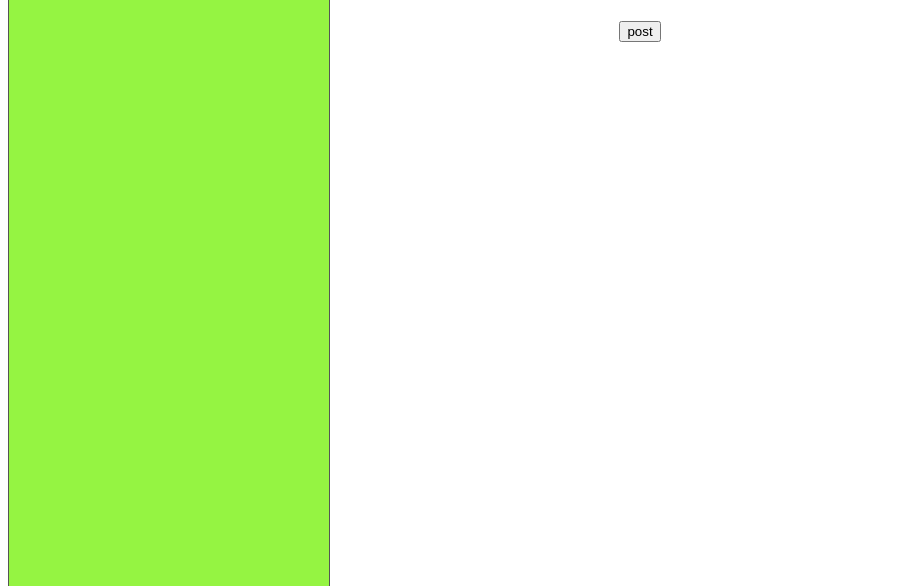
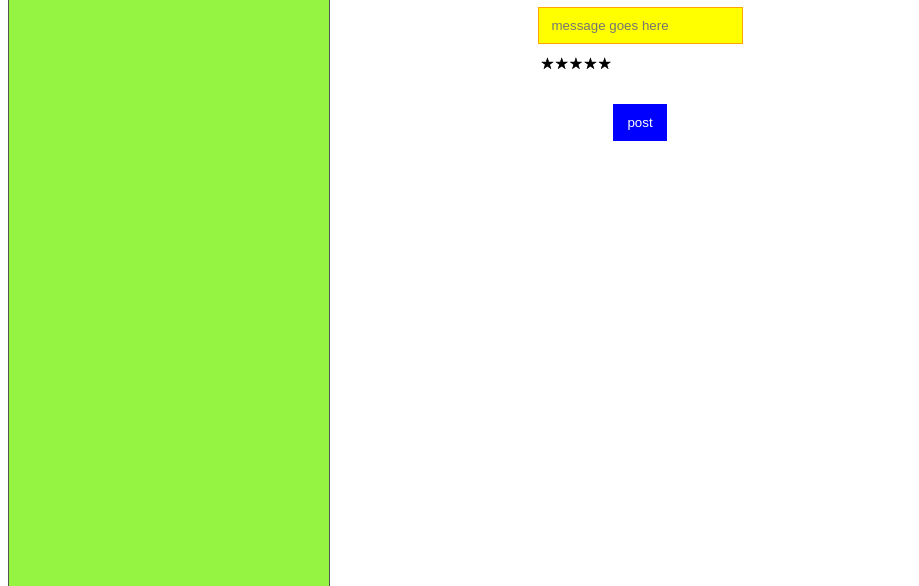
Before and after one commit to girlcodeakl/girlcode2017-term4, a website: page public/post.html in a window 1280 px wide. Shown: the part 214-800 px from the top of the page, without its empty margins (0-919 px from the left). Drawn offline with nearby package versions, Linux system fonts and the light colour scheme.

Commit message:
cool look

```diff
--- a/public/style.css
+++ b/public/style.css
@@ -103,6 +103,21 @@ li a {
     padding: 14px 16px;
     text-decoration: none;
 }
+input {
+  display: block;
+  margin:10px  auto ;
+padding: 10px 13px;
+    border: 1px solid orange;
+    background-color: yellow;
+    color: red;
+}
+
+button {
+   color: white;
+   background-color: blue;
+   border: 1px solid blue;
+   padding: 10px 13px;
+}
 
 /* Change the link color to #111 (black) on hover */
 li a:hover {
```
